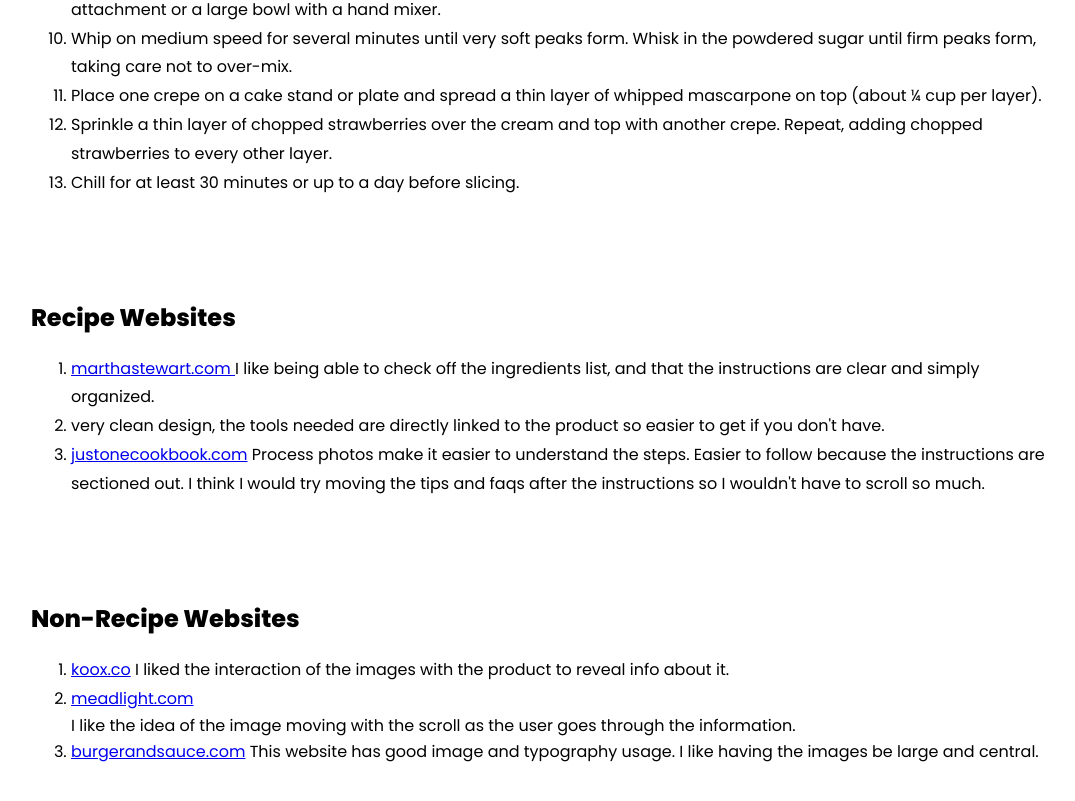
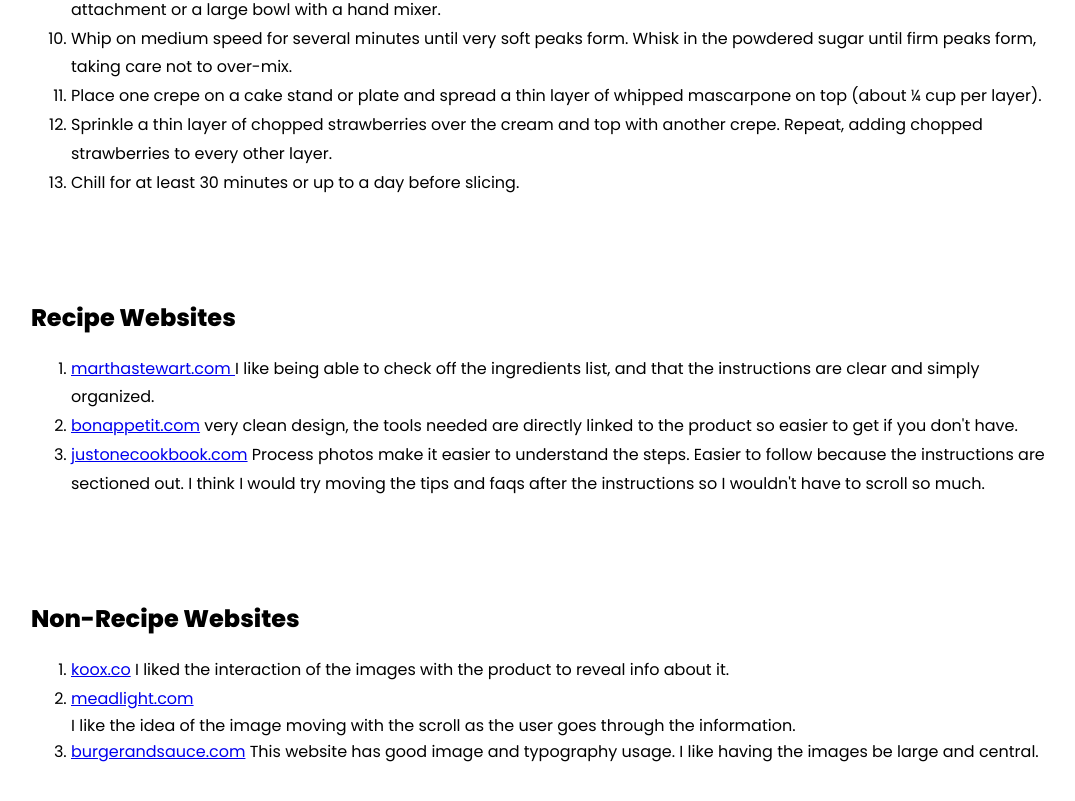
Before and after one commit to laylavlee/iffall2021, a plain HTML site: page recipe/research/index.html in a window 1280 px wide. Shown: the part 1644-2445 px from the top of the page, without its empty margins (97-1172 px from the left). Drawn offline with Linux system fonts and the light colour scheme.

Commit message:
Update index.html

```diff
--- a/recipe/research/index.html
+++ b/recipe/research/index.html
@@ -81,7 +81,7 @@
                    <a href="https://www.marthastewart.com/1162253/pumpkin-spice-latte-cake"> marthastewart.com </a>
                    I like being able to check off the ingredients list, and that the instructions are clear and simply organized.
                </li>
-               <li> <a href="https://www.bonappetit.com/recipe/yellow-curry-chicken-with-vegetables"></a>
+               <li> <a href="https://www.bonappetit.com/recipe/yellow-curry-chicken-with-vegetables">bonappetit.com</a>
                 very clean design, the tools needed are directly linked to the product so easier to get if you don't have.
             </li>
 
```
